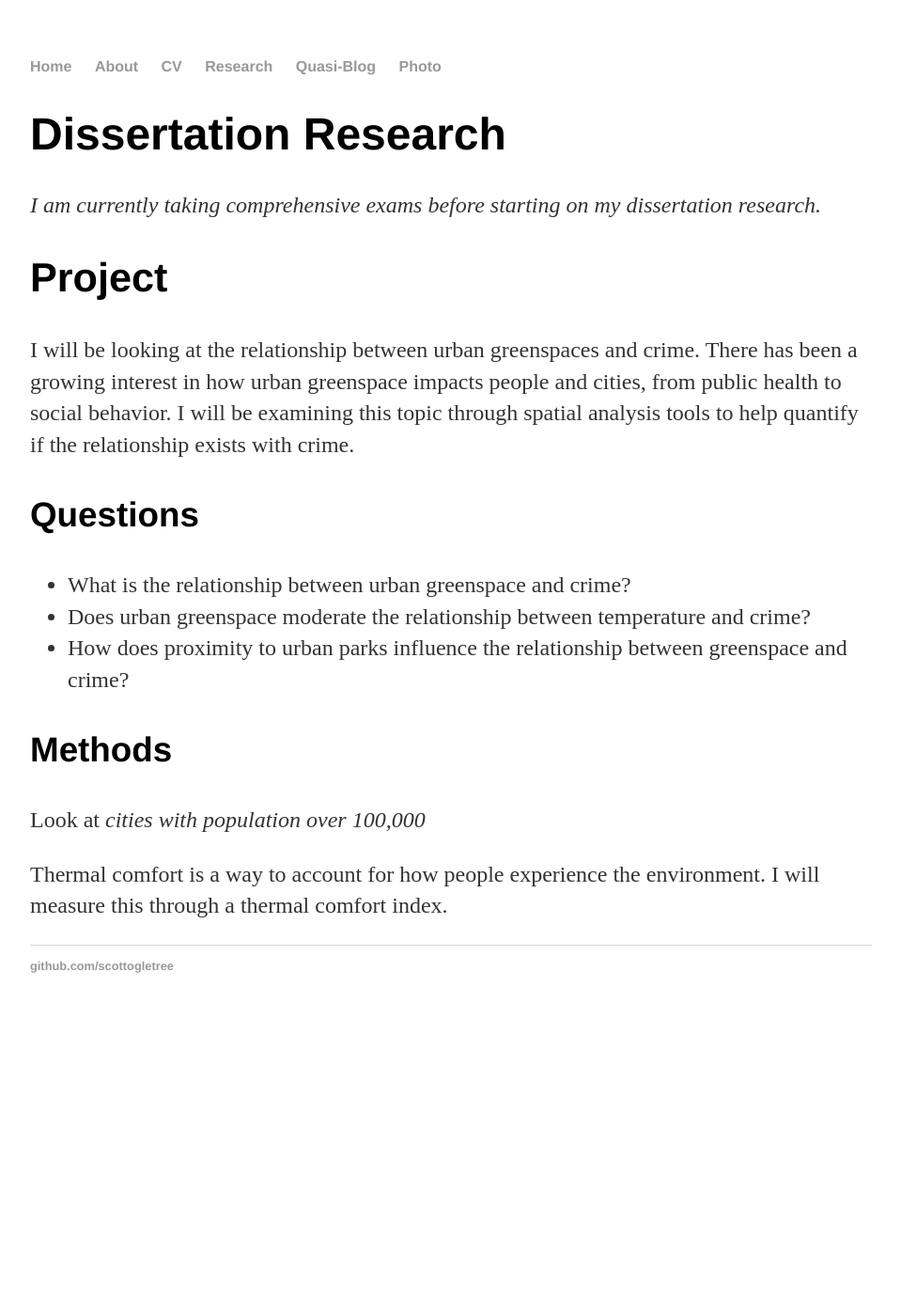
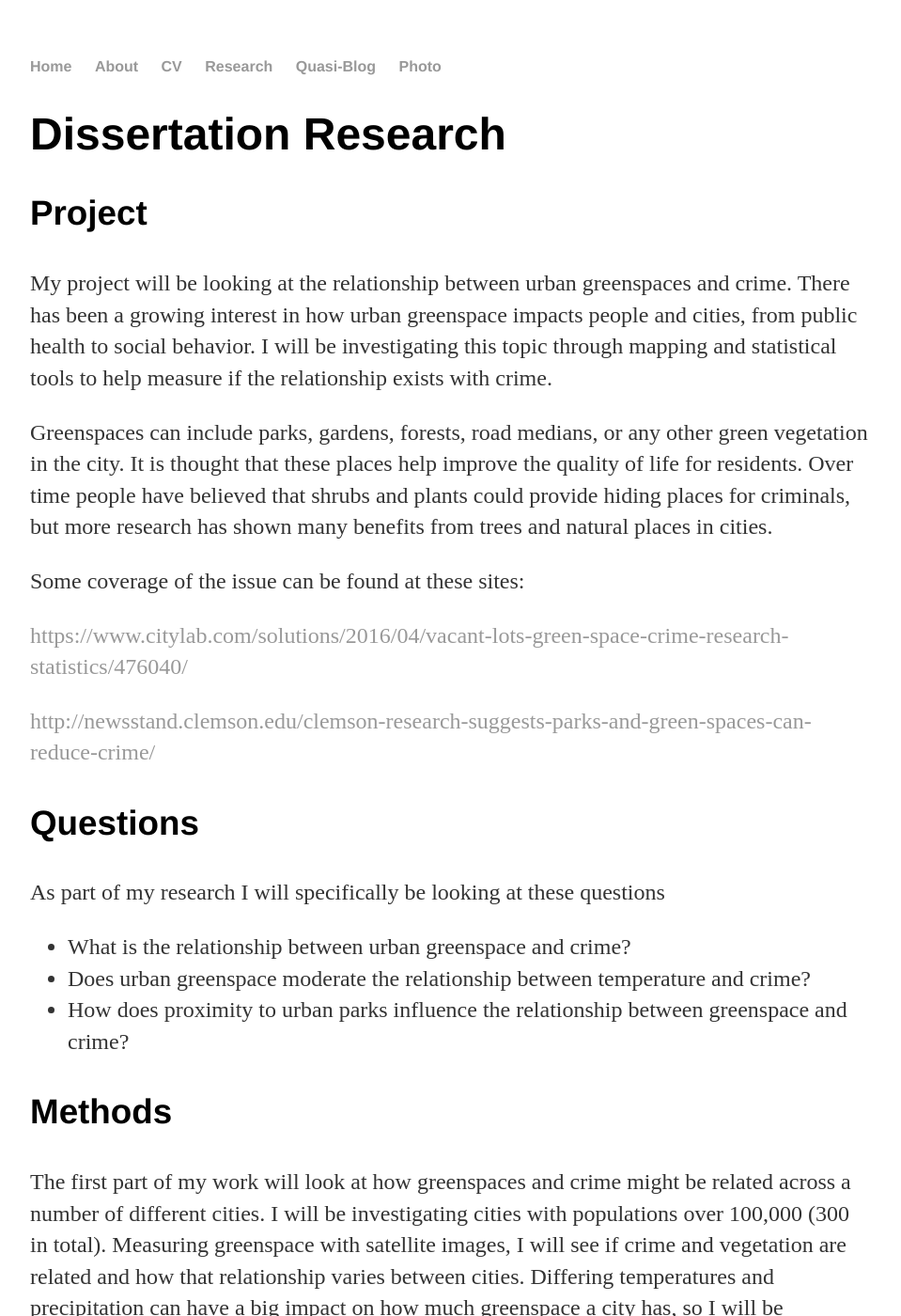
Before and after one commit to scottogletree/ogletrees.github.io, a Jekyll site: the page built from research/phd.html, in a window 1280 px wide and 1400 px high. Shown: the whole window at 94% size, without its empty margins (160-1119 px from the left). Built offline with Jekyll 4.4.1, drawn with Linux system fonts in a browser that asks for light colours; some of the changed text lies outside the part shown.

Commit message:
update with more info

```diff
--- a/research/phd.html
+++ b/research/phd.html
@@ -7,14 +7,16 @@ title: Research - PhD - S Ogletree
 <html>
 <head>
 <meta charset='UTF-8'><meta name='viewport' content='width=device-width initial-scale=1'>
-<title>Dissertation Research.md</title></head>
+<title>Dissertation Research - S Ogletree</title></head>
 <body><h1>Dissertation Research</h1>
-  <p><em>I am currently taking comprehensive exams before starting on my dissertation research.</em></p>
-<p></p>
-<h2>Project</h2>
-<p>I will be looking at the relationship between urban greenspaces and crime. There has been a growing interest in how urban greenspace impacts people and cities, from public health to social behavior. I will be examining this topic through spatial analysis tools to help quantify if the relationship exists with crime.</p>
-<p></p>
+<h3>Project</h3>
+<p>My project will be looking at the relationship between urban greenspaces and crime. There has been a growing interest in how urban greenspace impacts people and cities, from public health to social behavior. I will be investigating this topic through mapping and statistical tools to help measure if the relationship exists with crime.</p>
+<p>Greenspaces can include parks, gardens, forests, road medians, or any other green vegetation in the city. It is thought that these places help improve the quality of life for residents. Over time people have believed that shrubs and plants could provide hiding places for criminals, but more research has shown many benefits from trees and natural places in cities.</p>
+<p>Some coverage of the issue can be found at these sites:</p>
+<p><a target="_blank" href='https://www.citylab.com/solutions/2016/04/vacant-lots-green-space-crime-research-statistics/476040/' target='_blank' >https://www.citylab.com/solutions/2016/04/vacant-lots-green-space-crime-research-statistics/476040/</a></p>
+<p><a target="_blank" href='http://newsstand.clemson.edu/clemson-research-suggests-parks-and-green-spaces-can-reduce-crime/' target='_blank' >http://newsstand.clemson.edu/clemson-research-suggests-parks-and-green-spaces-can-reduce-crime/</a></p>
 <h3>Questions</h3>
+<p>As part of my research I will specifically be looking at these questions</p>
 <ul>
 <li>What is the relationship between urban greenspace and crime?</li>
 <li>Does urban greenspace moderate the relationship between temperature and crime?</li>
@@ -22,7 +24,9 @@ title: Research - PhD - S Ogletree
 
 </ul>
 <h3>Methods</h3>
-<p>Look at <em>cities with population over 100,000</em></p>
-<p>Thermal comfort is a way to account for how people experience the environment. I will measure this through a thermal comfort index.</p>
+<p>The first part of my work will look at how greenspaces and crime might be related across a number of different cities. I will be investigating cities with populations over 100,000 (300 in total). Measuring greenspace with satellite images, I will see if crime and vegetation are related and how that relationship varies between cities. Differing temperatures and precipitation can have a big impact on how much greenspace a city has, so I will be including these in my analysis.</p>
+<p>Work has shown that temperatures have an impact on the amount of violent crime, with more crime in high temperatures. Since greenspaces can help cool neighborhoods, the second part of my research will look at the interactions between temperatures, greenspace, and crime. I will measure the local weather through combining temperature with humidity, wind, and sun. This will better represent how we feel local weather conditions. This part of the project will look at both greenspaces and urban parks specifically.</p>
+<p>In the final part I will zoom in to a few cities to see how parks relate to scenic crime locations. I hope to see how being closer to or farther from parks influences the amount of crime.</p>
+<p>This research will involve a large amount of data from satellites, the US Census, and weather stations. I hope that it will paint a better picture of how parks and greenspaces relate to crime and to the city. </p>
 </body>
 </html>
```
